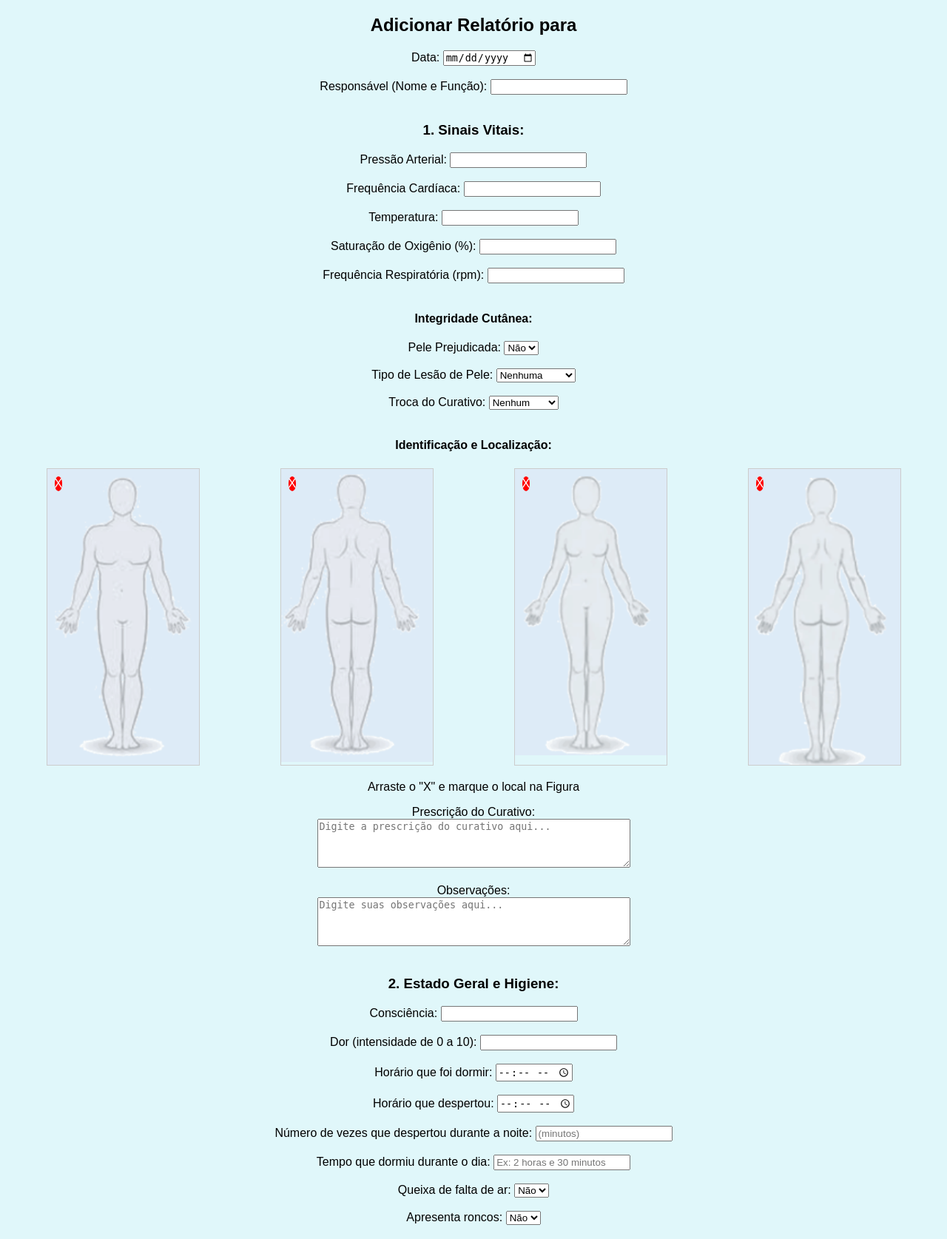
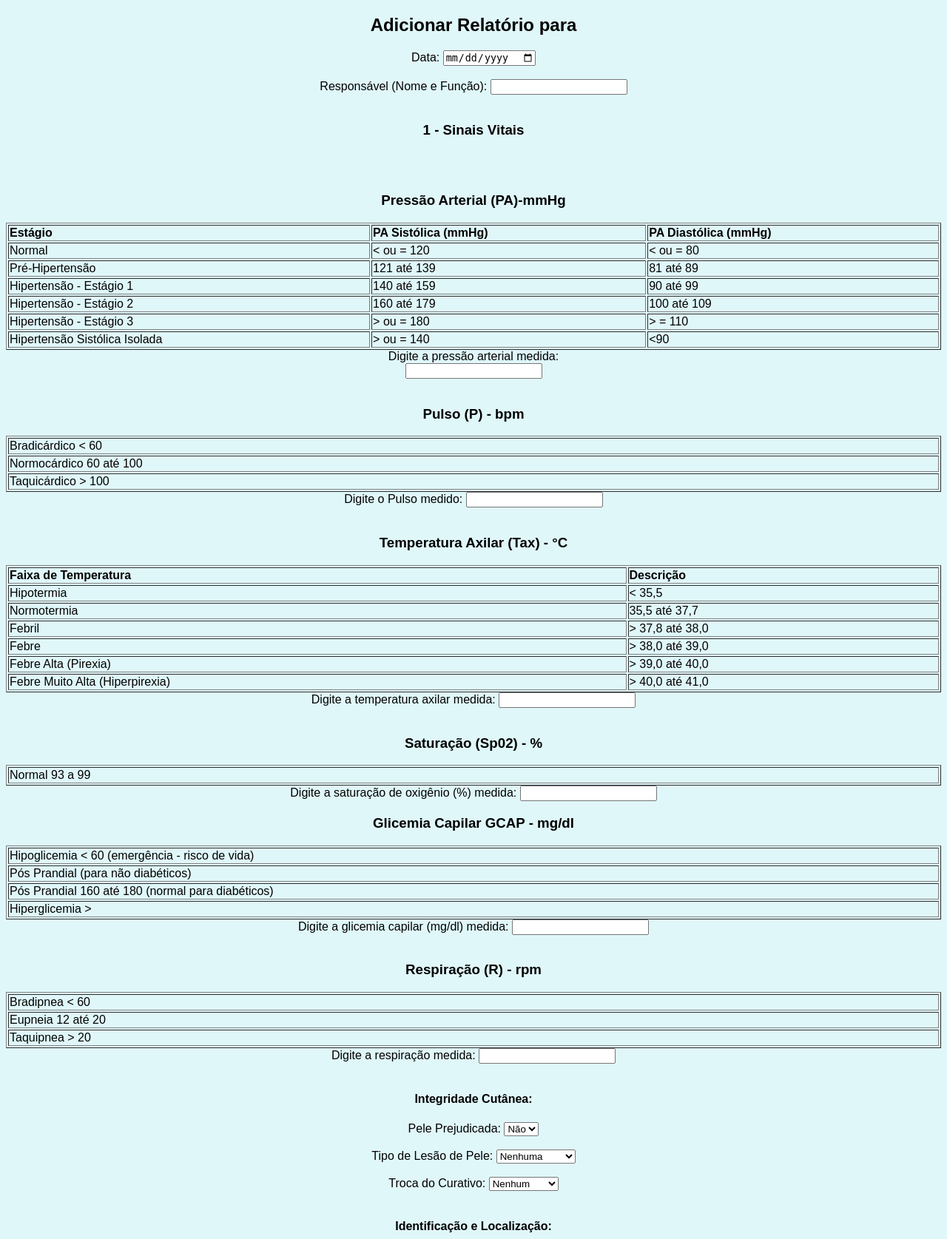
Before and after one commit to victorhugotg/app-asilo, a Flask app: template templates/adicionar_relatorio.html in a window 1280 px wide. Shown: the top 1675 px of the page at 74% size. Run offline with Flask 3, Linux system fonts and the light colour scheme; the template is opened without the code that fills it, so the values that code supplies are empty.

Commit message:
dia dia pronto

```diff
--- a/app.py
+++ b/app.py
@@ -168,9 +168,12 @@ def adicionar_relatorio(cpf):
           frequencia_cardiaca = request.form.get("frequencia_cardiaca")
           temperatura = request.form.get("temperatura")
           saturacao_oxigeno = request.form.get("saturacao_oxigenio")
+          glicemia = request.form.get("glicemia")  # Captura a glicemia
           frequencia_respiratoria = request.form.get("frequencia_respiratoria")
           consciencia = request.form.get("consciencia")
+          horario_dor = request.form.get("horario_dor")
           dor = request.form.get("dor")
+          local_dor = request.form.get("local_dor")
           observacoes = request.form.get("observacoes")
 
           # Captura os dados da integridade cutânea
@@ -193,9 +196,9 @@ def adicionar_relatorio(cpf):
           # Informações de sono
           horario_dormir = request.form.get("horario_dormir")
           horario_despertar = request.form.get("horario_despertar")
-          n_vezes_despertou = request.form.get("n_vezes_despertou")  # Corrigido para corresponder ao nome do campo
-          tempo_dia = request.form.get("tempo_dia")  # Corrigido para corresponder ao nome do campo
-          queixa_falta_ar = request.form.get("queixa_falta_ar")  # Corrigido para corresponder ao nome do campo
+          n_vezes_despertou = request.form.get("n_vezes_despertou")
+          tempo_dia = request.form.get("tempo_dia")
+          queixa_falta_ar = request.form.get("queixa_falta_ar")
           roncos = request.form.get("roncos")
 
           # Captura os dados do humor
@@ -306,11 +309,14 @@ def adicionar_relatorio(cpf):
                   "frequencia_cardiaca": frequencia_cardiaca,
                   "temperatura": temperatura,
                   "saturacao_oxigeno": saturacao_oxigeno,
+                  "glicemia": glicemia,  # Adicionado
                   "frequencia_respiratoria": frequencia_respiratoria
               },
               "estado_geral": {
                   "consciencia": consciencia,
+                  "horario_dor": horario_dor,
                   "dor": dor,
+                  "local_dor": local_dor,
                   "sono": {
                       "horario_dormir": horario_dormir,
                       "horario_despertar": horario_despertar,
--- a/templates/adicionar_relatorio.html
+++ b/templates/adicionar_relatorio.html
@@ -55,20 +55,163 @@
     <input type="text" id="responsavel" name="responsavel" required><br><br>
 
     <!-- Sinais Vitais -->
-    <h3>1. Sinais Vitais:</h3>
-    <label for="pressao">Pressão Arterial:</label>
-    <input type="text" id="pressao" name="pressao" required><br><br>
+    <!-- Tabela de Temperatura Axilar -->
+    <h3>1 - Sinais Vitais</h3><br><br>
+    <h3>Pressão Arterial (PA)-mmHg</h3>
+    <table border="1" style="width: 100%; text-align: left;">
+        <thead>
+            <tr>
+                <th>Estágio</th>
+                <th>PA Sistólica (mmHg)</th>
+                <th>PA Diastólica (mmHg)</th>
+            </tr>
+        </thead>
+        <tbody>
+            <tr>
+                <td>Normal</td>
+                <td>&lt; ou = 120</td>
+                <td> &lt; ou = 80</td>
+            </tr>
+            <tr>
+                <td>Pré-Hipertensão</td>
+                <td> 121 até  139</td>
+                <td>81 até 89</td>
+            </tr>
+            <tr>
+                <td>Hipertensão - Estágio 1</td>
+                <td>140 até 159</td>
+                <td>90 até 99</td>
+            </tr>
+            <tr>
+                <td>Hipertensão - Estágio 2</td>
+                <td>160 até 179</td>
+                <td>100 até 109</td>
+            </tr>
+            <tr>
+                <td>Hipertensão - Estágio 3</td>
+                <td>&gt; ou = 180</td>
+                <td>&gt; = 110</td>
+            </tr>
+            <tr>
+                <td>Hipertensão Sistólica Isolada</td>
+                <td>&gt; ou = 140</td>
+                <td>&lt;90 </td>
+            </tr>
+        </tbody>
+    </table>
 
-    <label for="frequencia_cardiaca">Frequência Cardíaca:</label>
+    <!-- Caixa de texto para o usuário -->
+    <label for="pressao">Digite a pressão arterial medida:</label><br>
+    <input type="text" id="pressao" name="pressao" placeholder="" required><br><br>
+
+    <h3>Pulso (P) - bpm</h3>
+    <table border="1" style="width: 100%; text-align: left;">
+        <tbody>
+            <tr>
+                <td>Bradicárdico  &lt; 60</td>
+            </tr>
+            <tr>
+                <td>Normocárdico  60 até 100</td>
+            </tr>
+            <tr>
+                <td>Taquicárdico  &gt; 100</td>
+            </tr>
+        </tbody>
+    </table>
+
+    <label for="frequencia_cardiaca">Digite o Pulso medido:</label>
     <input type="text" id="frequencia_cardiaca" name="frequencia_cardiaca" required><br><br>
 
-    <label for="temperatura">Temperatura:</label>
-    <input type="text" id="temperatura" name="temperatura" required><br><br>
+    <!-- Tabela de Temperatura Axilar -->
+    <h3>Temperatura Axilar (Tax) - °C</h3>
+    <table border="1" style="width: 100%; text-align: left;">
+        <thead>
+            <tr>
+                <th>Faixa de Temperatura</th>
+                <th>Descrição</th>
+            </tr>
+        </thead>
+        <tbody>
+            <tr>
+                <td>Hipotermia</td>
+                <td>&lt; 35,5</td>
+            </tr>
+            <tr>
+                <td>Normotermia</td>
+                <td>35,5 até 37,7</td>
+            </tr>
+            <tr>
+                <td>Febril</td>
+                <td>&gt; 37,8 até 38,0</td>
+            </tr>
+            <tr>
+                <td>Febre</td>
+                <td>&gt; 38,0 até 39,0</td>
+            </tr>
+            <tr>
+                <td>Febre Alta (Pirexia)</td>
+                <td>&gt; 39,0 até 40,0</td>
+            </tr>
+            <tr>
+                <td>Febre Muito Alta (Hiperpirexia)</td>
+                <td>&gt; 40,0 até 41,0</td>
+            </tr>
+        </tbody>
+    </table>
 
-    <label for="saturacao_oxigenio">Saturação de Oxigênio (%):</label>
-    <input type="text" id="saturacao_oxigenio" name="saturacao_oxigenio" required><br><br>
+    <!-- Caixa de texto para o usuário -->
+    <label for="temperatura">Digite a temperatura axilar medida:</label>
+    <input type="text" id="temperatura" name="temperatura" placeholder="" required><br><br>
 
-    <label for="frequencia_respiratoria">Frequência Respiratória (rpm):</label>
+    <h3>Saturação (Sp02) - %</h3>
+    <table border="1" style="width: 100%; text-align: left;">
+        <tbody>
+            <tr>
+                <td>Normal 93 a 99</td>
+            </tr>
+        </tbody>
+    </table>
+
+    <label for="saturacao_oxigenio">Digite a saturação de oxigênio (%) medida:</label>
+    <input type="text" id="saturacao_oxigenio" name="saturacao_oxigenio" required>
+
+    <h3>Glicemia Capilar GCAP - mg/dl</h3>
+    <table border="1" style="width: 100%; text-align: left;">
+        <tbody>
+            <tr>
+                <td>Hipoglicemia &lt; 60 (emergência - risco de vida)</td>
+            </tr>
+            <tr>
+                <td>Pós Prandial (para não diabéticos)</td>
+            </tr>
+            <tr>
+                <td>Pós Prandial 160 até 180 (normal para diabéticos)</td>
+            </tr>
+            <tr>
+                <td>Hiperglicemia &gt;</td>
+            </tr>
+        </tbody>
+    </table>
+
+    <label for="glicemia">Digite a glicemia capilar (mg/dl) medida:</label>
+    <input type="text" id="glicemia" name="glicemia" required><br><br>
+
+    <h3>Respiração (R) - rpm</h3>
+    <table border="1" style="width: 100%; text-align: left;">
+        <tbody>
+            <tr>
+                <td>Bradipnea &lt; 60</td>
+            </tr>
+            <tr>
+                <td>Eupneia  12 até 20</td>
+            </tr>
+            <tr>
+                <td>Taquipnea  &gt; 20</td>
+            </tr>
+        </tbody>
+    </table>
+
+    <label for="frequencia_respiratoria">Digite a respiração medida:</label>
     <input type="text" id="frequencia_respiratoria" name="frequencia_respiratoria" required><br><br>
 
     <!-- Integridade Cutânea -->
@@ -144,9 +287,25 @@
     <label for="consciencia">Consciência:</label>
     <input type="text" id="consciencia" name="consciencia" required><br><br>
 
+    <label for="horario_dor">Horário da dor:</label>
+    <input type="time" id="horario_dor" name="horario_dor"><br><br>
+
     <label for="dor">Dor (intensidade de 0 a 10):</label>
     <input type="text" id="dor" name="dor" required><br><br>
 
+    <label for="local_dor">Local da dor:</label>
+    <select id="local_dor" name="local_dor">
+        <option value="Sem dor">Sem dor</option>
+        <option value="Cabeça">Cabeça</option>
+        <option value="Coração">Coração</option>
+        <option value="Pulmões">Pulmões</option>
+        <option value="Estômago">Estômago</option>
+        <option value="Rins">Rins</option>
+        <option value="Joelho">Joelho</option>
+        <option value="Perna">Perna</option>
+        <option value="Pé">Pé</option>
+
+    </select><br><br>
     <!-- Novos Campos de Estado Geral -->
     <label for="horario_dormir">Horário que foi dormir:</label>
     <input type="time" id="horario_dormir" name="horario_dormir"><br><br>
```
Also changed, not shown: templates/ver_relatorios.html (+9 -6 lines).
